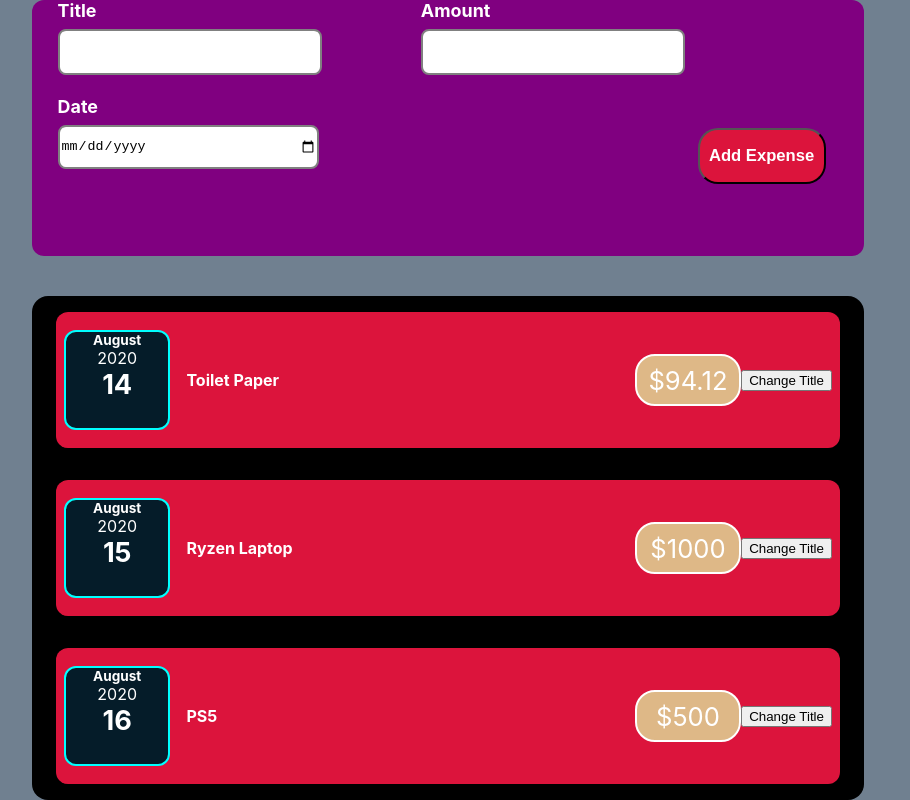
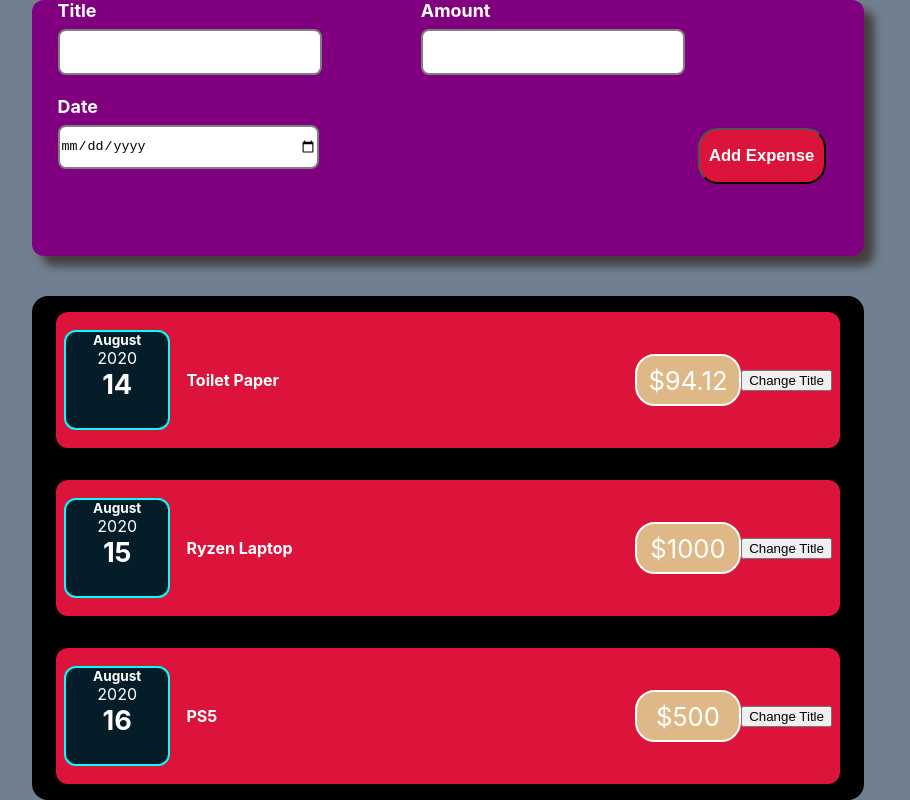
Before and after one commit to PrabeshPP/ReactJS_Learn, a React (Create React App) app: page / in a window 1280 px wide. Shown: the whole page, without its empty margins (192-1102 px from the left). Built offline with nearby package versions, Linux system fonts and the light colour scheme.

Commit message:
styled box

```diff
--- a/src/components/NewExpense/NewExpense.css
+++ b/src/components/NewExpense/NewExpense.css
@@ -3,5 +3,5 @@
     height: 40vh;
     width: 65vw;
     border-radius: 12px;
-
+    box-shadow: 10px 10px 10px rgb(68, 61, 61);
 }
```
